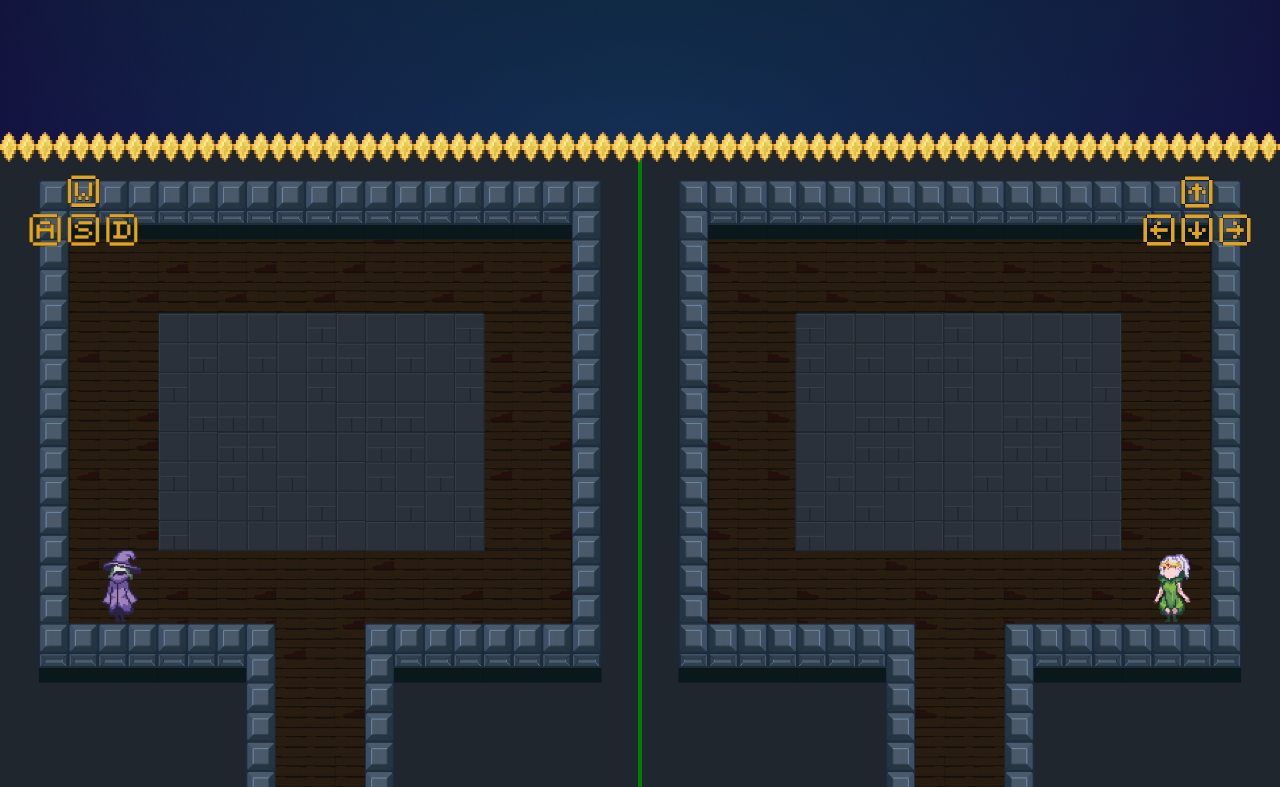
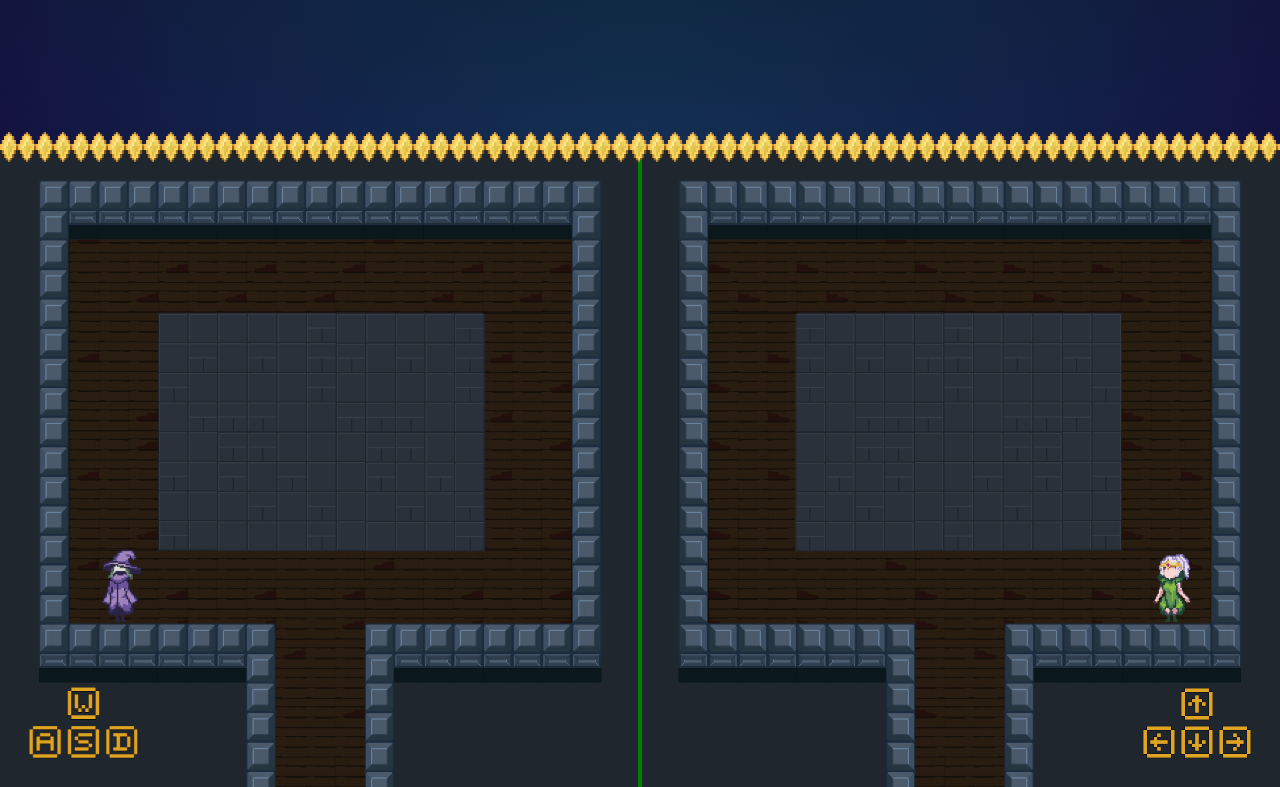
Before and after one commit to mhlow/mhlow.github.io, a plain HTML site: page index.html in a window 1280 px wide. Shown: the part 2084-2871 px from the top of the page. Drawn offline with Linux system fonts and the light colour scheme.

Commit message:
Demo buttons changed
Fixed demo wasd and arrow key positions

```diff
--- a/demoStyle.css
+++ b/demoStyle.css
@@ -24,6 +24,7 @@
 }
 
 .demoBackground > div {
+    position: relative;
     flex-grow: 1;
     border-right: 2px green solid;
     box-sizing: border-box;
@@ -41,7 +42,6 @@
 
 
 .demoBackground > div > div {
-    position: relative;
     height: calc(var(--wasd-scale) * 2vw);
     width: calc(var(--wasd-scale) * 3vw);
 
@@ -54,16 +54,16 @@
 }
 
 .wasd {
-    position: relative;
-    top: 2vw;
+    position: absolute;
+    bottom: 2vw;
     left: 2vw;
     background-image: url("Assets/Images/wasd.png");
 }
 
 .arrows {
     transform: scaleX(1);
-    position: relative;
-    top: 2vw;
+    position: absolute;
+    bottom: 2vw;
     left: 2vw;
     background-image: url("Assets/Images/arrows.png");
     /* border: 1px green solid; */
```
